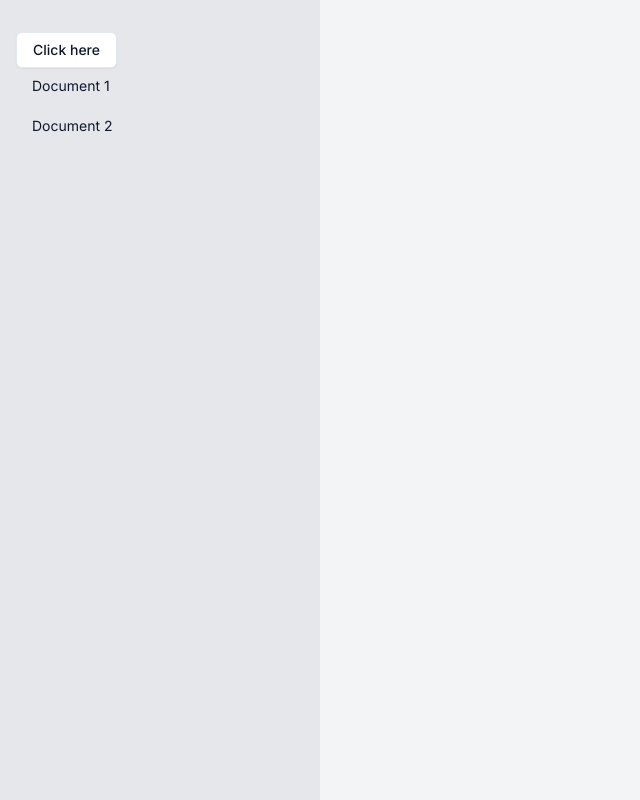
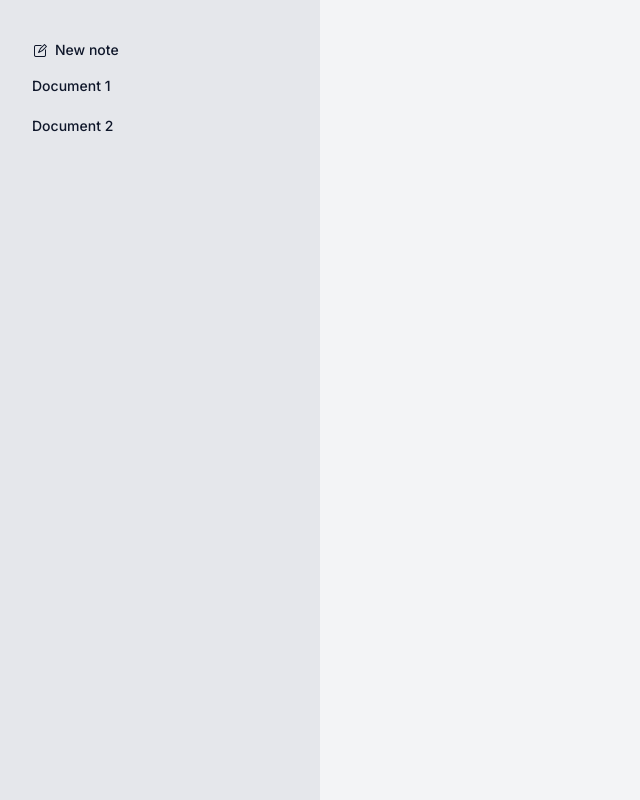
Before and after one commit to syzxy/fmd, a Next.js app: page / in a window 1280 px wide. Shown: the whole page, without its empty margins (0-640 px from the left). Built offline with nearby package versions, Linux system fonts and the light colour scheme.

Commit message:
feat (close #2) wip homepage

```diff
--- a/src/app/ui/components/button.tsx
+++ b/src/app/ui/components/button.tsx
@@ -4,7 +4,7 @@ import { cva, type VariantProps } from 'class-variance-authority';
 import { cn } from '@/lib/utils/cn';
 
 const buttonVariants = cva(
-  'inline-flex items-center justify-center whitespace-nowrap rounded-md text-sm font-medium transition-colors focus-visible:outline-none focus-visible:ring-1 focus-visible:ring-ring disabled:pointer-events-none disabled:opacity-50',
+  'items-center whitespace-nowrap rounded-md text-sm font-medium transition-colors focus-visible:outline-none focus-visible:ring-1 focus-visible:ring-ring disabled:pointer-events-none disabled:opacity-50',
   {
     variants: {
       variant: {
@@ -21,10 +21,21 @@ const buttonVariants = cva(
         lg: 'h-10 rounded-md px-8',
         icon: 'h-9 w-9',
       },
+      flow: {
+        inline: 'inline-flex',
+        block: 'flex',
+      },
+      justify: {
+        default: ' justify-center',
+        start: ' justify-start',
+        end: ' justify-end',
+      },
     },
     defaultVariants: {
       variant: 'default',
       size: 'default',
+      flow: 'inline',
+      justify: 'default',
     },
   },
 );
--- a/src/app/ui/explorer.tsx
+++ b/src/app/ui/explorer.tsx
@@ -1,18 +1,23 @@
 import Link from 'next/link';
 import { getAllNotes } from '@/app/api/notes';
 import { buttonVariants } from '@/components/button';
+import { Pencil2Icon } from '@radix-ui/react-icons';
 
 export default async function Explorer() {
   const notes = await getAllNotes();
   return (
     <aside className="dark:00 w-80 bg-gray-200 px-4 py-8 text-sm">
-      <Link className={buttonVariants({ variant: 'outline' })} href={''}>
-        Click here
+      <Link className={buttonVariants({ justify: 'start', variant: 'ghost', flow: 'block' })} href={'/'}>
+        <Pencil2Icon className="mr-2" />
+        New note
       </Link>
       <ul className="flex flex-col gap-1">
         {notes.map(({ id, title }) => (
-          <li className="px-4 py-2 capitalize" key={id}>
-            <Link className="block" href={`/notes/${id}`}>
+          <li className="capitalize" key={id}>
+            <Link
+              className={buttonVariants({ justify: 'start', variant: 'ghost', flow: 'block' })}
+              href={`/notes/${id}`}
+            >
               {title}
             </Link>
           </li>
```
